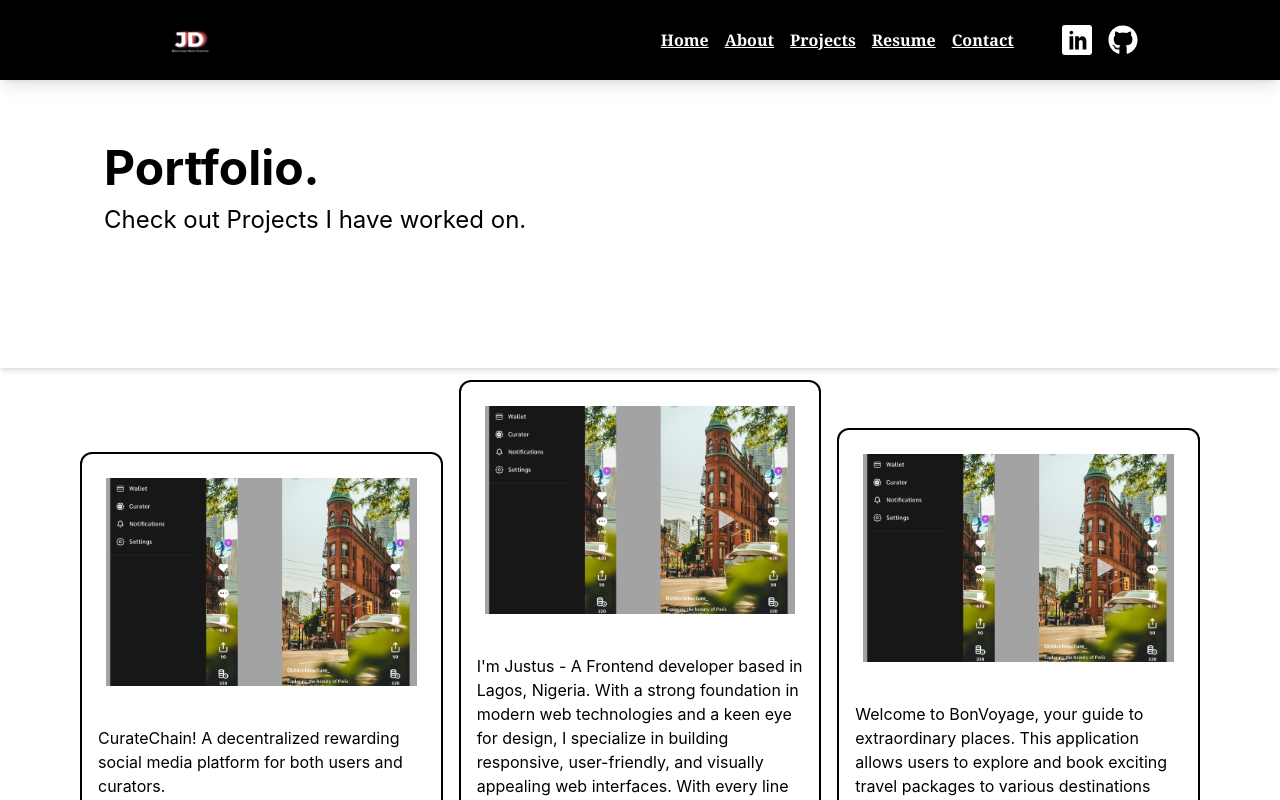
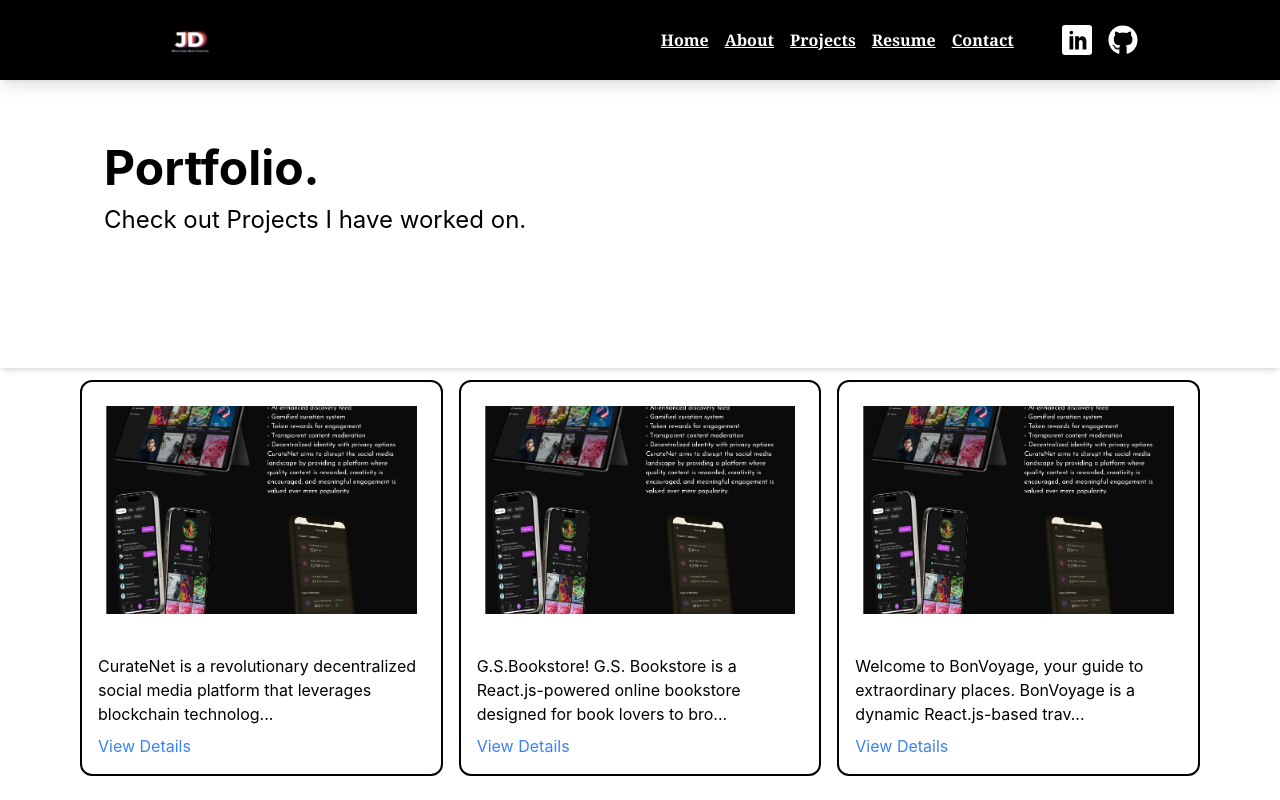
Before and after one commit to Ajay-hum/Portfolio, a React (Vite) app: page /Portfolio/projects in a window 1280 px wide. Shown: the top 800 px of the page. Built offline with nearby package versions, Linux system fonts and the light colour scheme.

Commit message:
Job hunt deployment

```diff
--- a/public/data.json
+++ b/public/data.json
@@ -1,26 +1,50 @@
 [
   {
     "id": 1,
-    "imgSrc": "curate.png",
-    "name": "Curate Net",
+    "imgSrc": "crnt.png",
+    "name": "CurateNet",
     "title": "Decentralized Social Media Platform",
     "link": "https://github.com/Joycrown/CurateNetProject.git",
-    "description": "CurateChain! A decentralized rewarding social media platform for both users and curators."
+    "description": "CurateNet is a revolutionary decentralized social media platform that leverages blockchain technology to create a self-sustaining ecosystem of high-quality content creation, curation and community engagement. By introducing a unique token-based economy, CurateNet aligns the interests of content creators, curators and consumers, addressing the shortcomings of traditional social media platforms while incorporating familiar features for a seamless user experience. Built using Typescript and TailwindCSS for styling."
   },
   {
     "id": 2,
-    "imgSrc": "curate.png",
-    "name": "Konga Website",
-    "title": "A shopping website",
+    "imgSrc": "crnt.png",
+    "name": "G.S.Bookstore",
+    "title": "Online Bookstore",
     "link": "https://ajay-hum.github.io/Konga-Site/",
-    "description": "I'm Justus - A Frontend developer based in Lagos, Nigeria. With a strong foundation in modern web technologies and a keen eye for design, I specialize in building responsive, user-friendly, and visually appealing web interfaces. With every line of code, I transform innovative ideas into seamless digital experiences that delight users and solve real-world problems.."
+    "description": "G.S.Bookstore! G.S. Bookstore is a React.js-powered online bookstore designed for book lovers to browse, search, and categorize their favorite reads effortlessly. Featuring a user-friendly interface, it allows customers to add books to carts, explore daily deals, and filter through different genres. Built with SCSS for styling, the platform boasts a clean, modern design that enhances readability and ease of navigation. With a seamless shopping experience, responsive layout, and smooth animations, G.S. Bookstore makes discovering and purchasing books an enjoyable process for every reader."
   },
   {
     "id": 3,
-    "imgSrc": "curate.png",
-    "name": "Travel and Tours",
+    "imgSrc": "crnt.png",
+    "name": "BonVoyage",
     "title": "Travel and tours booking website",
     "link": "https://github.com/Ajay-hum/Travel-and-Tours-website",
-    "description": "Welcome to BonVoyage, your guide to extraordinary places. This application allows users to explore and book exciting travel packages to various destinations around the world."
+    "description": "Welcome to BonVoyage, your guide to extraordinary places. BonVoyage is a dynamic React.js-based travel and tour booking platform that helps users discover, plan, and book trips to breathtaking destinations. The website provides essential details on locations, pricing, and accommodations, allowing users to plan trips effortlessly. It features an interactive search and filtering system, enabling travelers to find destinations based on budget, interests, and preferences. Designed with SCSS for a visually appealing and responsive interface, BonVoyage offers smooth navigation and a sleek UI, making travel planning a seamless and enjoyable experience."
+  },
+  {
+    "id": 4,
+    "imgSrc": "crnt.png",
+    "name": "Fashion Hub",
+    "title": "Themed Blog Website",
+    "link": "https://ajay-hum.github.io/Konga-Site/",
+    "description": "Welcome to FashionHub Blog website! Built with React.js and Bootstrap, Fashion Hub is a stylish and responsive blog website that delivers engaging content on fashion trends, styling tips, and industry news. It features dynamic blog posts, category filtering, and a smooth user experience, making it an ideal platform for fashion enthusiasts and bloggers. The website’s modern design ensures accessibility across different devices, providing seamless navigation. Integrated pagination and search functionality enhance the reading experience. With its structured layout and aesthetically pleasing UI, Fashion Hub serves as an interactive platform for discovering and sharing fashion insights."
+  },
+  {
+    "id": 5,
+    "imgSrc": "crnt.png",
+    "name": "Cat Facts",
+    "title": "Pseudorandom Cat Facts Generator",
+    "link": "https://ajay-hum.github.io/Cat-Facts-Generator/",
+    "description": "Developed using HTML, CSS, and JavaScript, Cat Facts is a fun web application that generates random cat-related facts at the click of a button. It pulls from a collection of interesting feline trivia to entertain and educate cat lovers with every interaction. The application dynamically fetches and displays facts, ensuring users always receive new information. Simple animations and a clean UI make the experience more enjoyable. Whether you’re a casual user or a devoted cat enthusiast, this app provides an easy way to learn fun facts about your favorite furry companions."
+  },
+  {
+    "id": 6,
+    "imgSrc": "crnt.png",
+    "name": "EncodeDecode",
+    "title": "Encoder and Decoder Function",
+    "link": "https://ajay-hum.github.io/Encoder-Decoder--Javascript/",
+    "description": "This JavaScript-based project provides an interactive tool for encoding and decoding text using a simple encryption algorithm. It allows users to securely transform their messages and retrieve the original text when needed. Built with HTML, CSS, and JavaScript, it offers a clean and intuitive interface for experimenting with encoding techniques. The tool is designed to demonstrate basic cryptographic principles in an accessible way. Users can input any text, encode it into an unreadable format, and then decode it back with a simple function. This project serves as a great introduction to text manipulation and encryption concepts in JavaScript"
   }
 ]
--- a/src/Pages/Home.jsx
+++ b/src/Pages/Home.jsx
@@ -5,10 +5,10 @@ import { Link } from 'react-router-dom';
 import profile from '../Assets/profile photo.jpg';
 import img from '../Assets/future.jpeg';
 // Imported project images here
-import curateImg from '../Assets/ProjectImgs/curate.png';
+import curateImg from '../Assets/ProjectImgs/crnt.png';
 
 const images = {
-  'curate.png': curateImg,
+  'crnt.png': curateImg,
   // Add more images as needed
 };
 
@@ -65,11 +65,11 @@ export default function Home() {
       </div>
       <div className='pt-10 px-6 md:px-20 gap-4 items-center justify-between grid grid-cols-1 sm:grid-cols-2 md:grid-cols-2 lg:grid-cols-3'>
         {
-          data.map(({ imgSrc, name, title, description }, index) => {
+          data.slice(0, 3).map(({ id, imgSrc, name, title, description }, index) => {
             const imagePath = images[imgSrc]; // To  Get the correct image path
 
             return (
-              <div key={index} className='my-3 overflow-hidden bg-white rounded-xl border-black border-2'>
+              <Link to={`/projectview/${id}`} key={index} className='my-3 overflow-hidden bg-white rounded-xl border-black border-2'>
                 <div className='bg-gray-500 m-6 h-52 relative overflow-hidden group'>
                   <img src={imagePath} alt={name} className='h-full w-full object-cover'/>
 
@@ -79,17 +79,12 @@ export default function Home() {
                   </div>
                 </div>
                 <div className='p-4'>
-                  {/* <div className="justify-between">
-                    <h6 className='text-base text-black font-semibold'>
-
-                    </h6>
-                  </div> */}
-
                   <p className='text-xs text-black'>
-                    {description}
+                    {description.slice(0, 100)}...
+                    {/* <Link to={`/projectsview/${id}`} className="text-blue-500">  See more</Link> */}
                   </p>
                 </div>
-              </div>
+              </Link>
             );
           })
         }
--- a/src/Pages/Projects.jsx
+++ b/src/Pages/Projects.jsx
@@ -1,9 +1,9 @@
 import { useEffect, useState } from 'react';
 import { Link } from 'react-router-dom';
-import curateImg from '../Assets/ProjectImgs/curate.png';
+import curateImg from '../Assets/ProjectImgs/crnt.png';
 
 const images = {
-  'curate.png': curateImg,
+  'crnt.png': curateImg,
 };
 
 export default function Projects() {
@@ -42,7 +42,7 @@ export default function Projects() {
                 </div>
               </div>
               <div className='p-4'>
-                <p className='text-md text-black'>{description}</p>
+                <p className='text-md text-black'>{description.slice(0, 100)}...</p>
                 {/* Add Link to project details */}
                 <Link to={`/projectview/${id}`} className="text-blue-500 mt-2 block">
                   View Details
--- a/src/Pages/Projectsview.jsx
+++ b/src/Pages/Projectsview.jsx
@@ -1,10 +1,9 @@
 import { useEffect, useState } from 'react';
 import { useParams, Link } from 'react-router-dom';
-// import projectsData from '../data/projects.json';
-import curateImg from '../Assets/ProjectImgs/curate.png';
+import curateImg from '../Assets/ProjectImgs/crnt.png';
 
 const images = {
-  'curate.png': curateImg,
+  'crnt.png': curateImg,
 };
 
 export default function Projectsview() {
@@ -36,7 +35,7 @@ export default function Projectsview() {
         <div className="md:w-2/3 lg:w-2/4 md:h-96 lg:my-6 pb-12 items-start">
           <img src={images[project.imgSrc]} alt={project.name} className="w-full md:h-[25rem] h-96 object-cover rounded-lg mb-4" />
         </div>
-        <div className='flex flex-col gap-3 md:text-start text-center w-3/4 mt-4 md:mt-12'>
+        <div className='flex flex-col gap-3 md:text-start sm:text-center w-3/4 mt-4 md:mt-12'>
           <h1 className="text-2xl lg:text-3xl font-semibold underline">Name: {project.name}</h1>
           <p className="text-2xl">Title: {project.title}</p>
           <p className='text-xl'>Link: <Link to={project.link} className='text-xl underline text-blue-500'>View Project online</Link></p>
```
Also changed, not shown: src/Assets/ProjectImgs/crnt.png (added).
